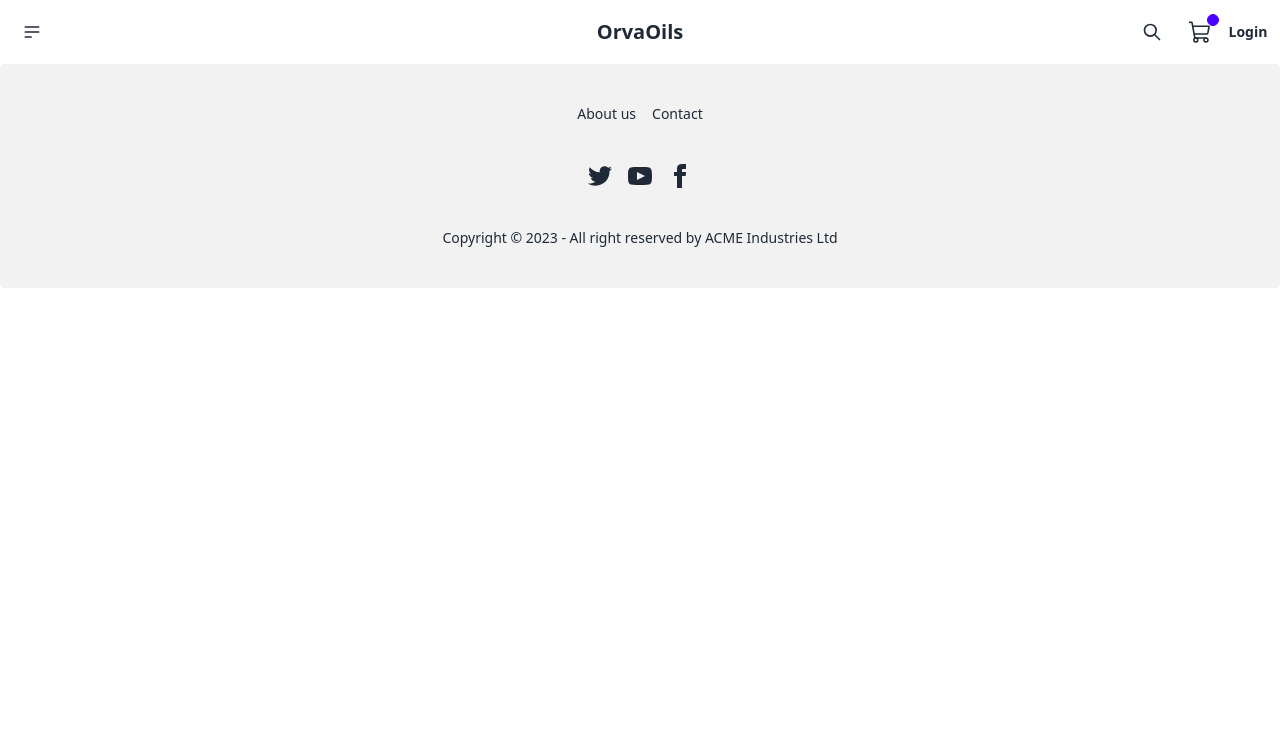
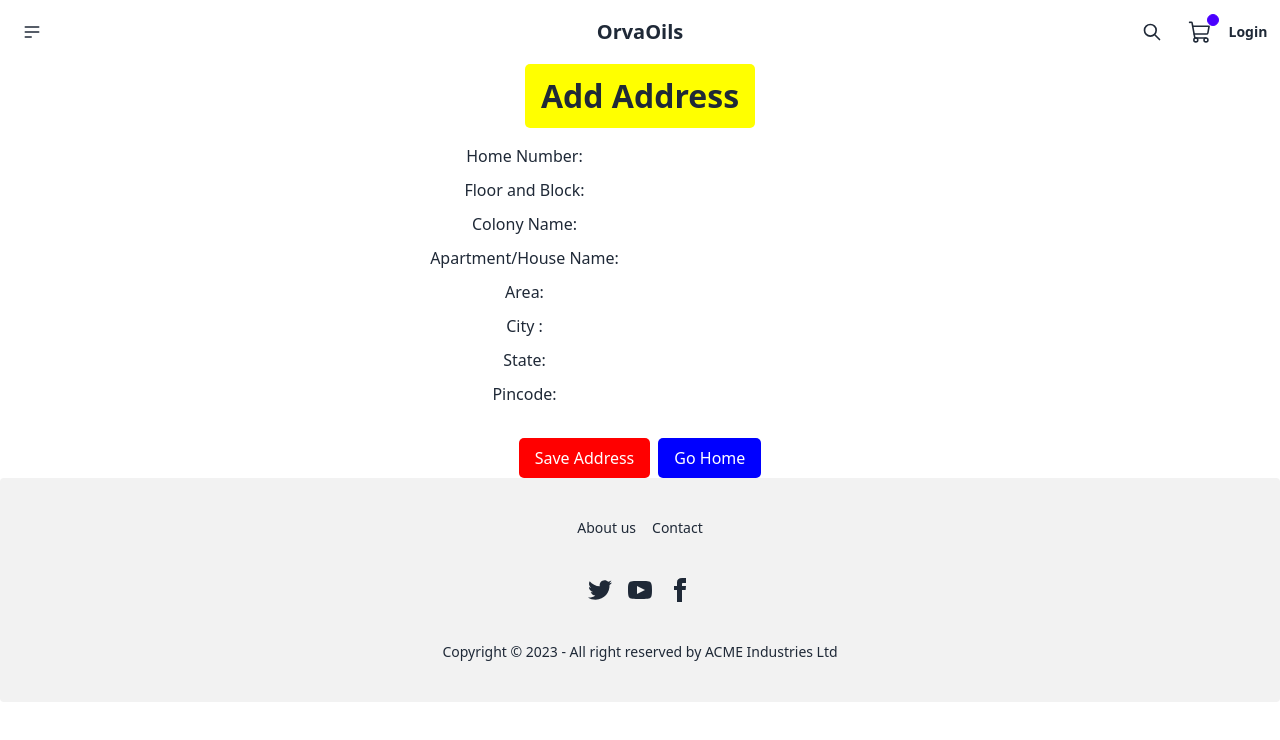
Before and after one commit to bharathan06/Web-dev-53, a React (Vite) app in the folder frontend/: page /addresses in a window 1280 px wide. Shown: the top 740 px of the page. Built offline with nearby package versions, Linux system fonts and the light colour scheme.

Commit message:
final profile
profile, about, login, logout

```diff
--- a/frontend/src/App.jsx
+++ b/frontend/src/App.jsx
@@ -7,6 +7,11 @@ import { Footer } from "./components/footer/footer";
 import { Cart } from './pages/cart/cart';
 import {Profile} from "./pages/profile/profile";
 import {Logout} from "./pages/logout/logout";
+import {PersonalInfo}  from './pages/profile/personal-info';
+import {Orders} from './pages/profile/orders';
+import {Wishlist} from './pages/profile/wishlist';
+import {Addresses} from './pages/profile/addresses';
+import {Login} from './pages/login/login';
 
 
 
@@ -25,6 +30,15 @@ function App() {
       <Route path="/cart" element={<Cart/>}/>
       <Route path="/profile" element={<Profile/>}/>
       <Route path="/logout" element={<Logout/>}/>
+      <Route path="/personal-info" element={<PersonalInfo/>}/>
+      <Route path="/orders" element={<Orders/>}/>
+      <Route path="/wishlist" element={<Wishlist/>}/>
+      <Route path="/addresses" element={<Addresses/>}/>
+      <Route path="/login" element={<Login/>}/>
+
+
+
+
 
 
 
--- a/frontend/src/pages/login/login.jsx
+++ b/frontend/src/pages/login/login.jsx
@@ -3,80 +3,117 @@ import { Link } from "react-router-dom";
 import { useNavigate } from "react-router-dom";
 
 export const Login = () => {
-  const data = { name: "", email: "", password: "" };
+  const data = { username: "", password: "" };
   const [user, setUser] = useState(data);
   const history = useNavigate();
 
-  const HandleChange = (e) => {
+  const handleChange = (e) => {
     setUser({ ...user, [e.target.name]: e.target.value });
   };
 
-  const Handlesubmit = (e) => {
-    let getuserArr = JSON.parse(localStorage.getItem("users"));
+  const handleSubmit = (e) => {
+    e.preventDefault();
+    history("/");
+  };
 
-    e.preventDefault();
-    if (user.email === "") {
-      alert("Please enter a Email");
-    } else if (user.email.indexOf("@") <= 0) {
-      alert(" @ Invalid position");
-    } else if (
-      user.email.charAt(user.email.length - 4) != "." &&
-      user.email.charAt(user.email.length - 3 != ".")
-    ) {
-      alert(" . invalid position");
-    } else if (user.password === "") {
-      alert("please enter password");
-    } else if (user.password.length <= 5 || user.password.length > 20) {
-      alert("password length must be between 5 and 20");
-    } else {
-      if (getuserArr && getuserArr.length) {
-        const userLogin = getuserArr.filter((el, i) => {
-          return el.email === user.email && el.password === user.password;
-        });
-        if (userLogin.length === 0) {
-          alert("invalid details");
-        } else {
-          console.log("user login succesfully");
-          history("/");
-        }
-      }
-    }
-  };
   return (
-    <div className="sigin-flex">
-      <div className="sigin-left">
-        <form onSubmit={Handlesubmit}>
+    <div
+      style={{
+        display: "flex",
+        alignItems: "center",
+        justifyContent: "center",
+        height: "90vh",
+      }}
+    >
+      <form
+        onSubmit={handleSubmit}
+        style={{
+          width: "300px",
+          textAlign: "center",
+          marginTop: "-20px",
+        }}
+      >
+        <div style={{ marginBottom: "15px" }}>
+        <label htmlFor="username" style={{ fontWeight: 'bold', fontSize: '18px' }}>
+            Username
+        </label>
+
           <input
-            autoComplete="off"
             type="text"
-            placeholder="Write your Email"
-            onChange={HandleChange}
-            name="email"
-            value={user.email}
+            id="username"
+            name="username"
+            value={user.username}
+            onChange={handleChange}
+            placeholder="Enter your username"
+            style={{
+              width: "100%",
+              padding: "8px",
+              boxSizing: "border-box",
+              marginBottom: "10px",
+
+
+            }}
           />
+        </div>
+        <div style={{ marginBottom: "15px" }}>
+        <label htmlFor="password" style={{ fontWeight: 'bold', fontSize: '18px' }}>
+            Password
+        </label>
           <input
-            autoComplete="off"
             type="password"
-            placeholder="Write your Password"
-            onChange={HandleChange}
+            id="password"
             name="password"
             value={user.password}
+            onChange={handleChange}
+            placeholder="Enter your password"
+            style={{
+              width: "100%",
+              padding: "8px",
+              boxSizing: "border-box",
+              marginBottom: "10px",
+            }}
           />
-          <button className="form-btn" type="submit">
-            Login in
+        </div>
+        <button
+          type="submit"
+          style={{
+            width: "100%",
+            padding: "10px",
+            boxSizing: "border-box",
+            background: "#4CAF50",
+            color: "white",
+            border: "none",
+            borderRadius: "5px",
+            cursor: "pointer",
+          }}
+        >
+          Login
         </button>
+        <p style={{ marginBottom: "10px", marginTop: "10px" }}>
+          <Link to="/forgot-password" style={{ textDecoration: "none" }}>
+            <button
+              style={{
+                width: "100%",
+                padding: "10px",
+                boxSizing: "border-box",
+                background: "#f44336",
+                color: "white",
+                border: "none",
+                borderRadius: "5px",
+                cursor: "pointer",
+              }}
+            >
+              Forgot Password?
+            </button>
+          </Link>
+        </p>
         <p>
-            Do you have an Account?{" "}
+          Don't have an account?{" "}
           <Link to="/signup" style={{ textDecoration: "none" }}>
             <span>Sign up</span>
           </Link>
         </p>
       </form>
     </div>
-
-      <div className="sigin-img-left">
-        <img src={siginImg} alt="" />
-      </div>
-    </div>
   );
 };
--- a/frontend/src/pages/logout/logout.jsx
+++ b/frontend/src/pages/logout/logout.jsx
@@ -1,12 +1,27 @@
 import React from 'react';
-import { MdLogout } from 'react-icons/md';
+import { useNavigate } from 'react-router-dom';
+
 export const Logout = () => {
+  const navigate = useNavigate();
+
+  const handleLogout = () => {
+
+    console.log('Logging out...');
+
+    navigate('/');
+  };
+
   return (
     <nav>
-          <ul className=' flex flex-col p-4 text-gray-900'>
-            <li className='text-xl py-4 flex'>
-              <MdLogout size={20} className='mr-4 text-white bg-black rounded-full' />
-              <Link to='/logout.jsx'>LOGOUT</Link>
+      <ul className='flex flex-col items-center p-4 text-gray-900'>
+        <li className='text-xl py-4 flex items-center'>
+
+          <button
+            onClick={handleLogout}
+            className='bg-red-500 text-white px-4 py-2 rounded hover:bg-red-600'
+          >
+            LOGOUT
+          </button>
         </li>
       </ul>
     </nav>
--- a/frontend/src/pages/profile/addresses.jsx
+++ b/frontend/src/pages/profile/addresses.jsx
@@ -0,0 +1,174 @@
+import React, { useState } from 'react';
+import {  useNavigate } from 'react-router-dom';
+
+export const Addresses = () => {
+  const navigate = useNavigate();
+  const [address, setAddress] = useState({
+    homeNumber: '',
+    floor: '',
+    block: '',
+    colony: '',
+    apartmentName: '',
+    area: '',
+    city: '',
+    state: '',
+    pincode: '',
+  });
+
+  const handleChange = (e) => {
+    const { name, value } = e.target;
+    setAddress((prevAddress) => ({
+      ...prevAddress,
+      [name]: value,
+    }));
+  };
+
+  const handleSubmit = (e) => {
+    e.preventDefault();
+    navigate('/');
+  };
+
+  return (
+    <div style={{ textAlign: 'center' }}>
+      <h1
+        style={{
+          fontSize: '2rem',
+          fontWeight: 'bold',
+          marginBottom: '1rem',
+          background: 'yellow',
+          display: 'inline-block',
+          padding: '0.5rem 1rem',
+          borderRadius: '5px',
+        }}
+      >
+        Add Address
+      </h1>
+      <form onSubmit={handleSubmit}>
+    <div>
+        <label>
+          Home Number:
+          <input
+            type="text"
+            name="homeNumber"
+            value={address.homeNumber}
+            onChange={handleChange}
+            style={{ marginBottom: '10px' }}
+          />
+        </label>
+        </div>
+
+
+        <div>
+        <label>
+          Floor and Block:
+          <input
+            type="text"
+            name="floorandblock"
+            value={address.floorandblock}
+            onChange={handleChange}
+            style={{ marginBottom: '10px' }}
+          />
+        </label>
+        </div>
+
+
+        <div>
+        <label>
+          Colony Name:
+          <input
+            type="text"
+            name="colony"
+            value={address.colony}
+            onChange={handleChange}
+            style={{ marginBottom: '10px' }}
+          />
+        </label>
+        </div>
+
+
+        <div>
+        <label>
+          Apartment/House Name:
+          <input
+            type="text"
+            name="apartmenthouseName"
+            value={address.apartmenthouseName}
+            onChange={handleChange}
+            style={{ marginBottom: '10px' }}
+          />
+        </label>
+        </div>
+
+
+        <div>
+        <label>
+          Area:
+          <input
+            type="text"
+            name="area"
+            value={address. area}
+            onChange={handleChange}
+            style={{ marginBottom: '10px' }}
+          />
+        </label>
+        </div>
+
+
+        <div>
+        <label>
+          City :
+          <input
+            type="text"
+            name="city"
+            value={address.city}
+            onChange={handleChange}
+            style={{ marginBottom: '10px' }}
+          />
+        </label>
+        </div>
+
+
+        <div>
+        <label>
+          State:
+          <input
+            type="text"
+            name="state"
+            value={address.state}
+            onChange={handleChange}
+            style={{ marginBottom: '10px' }}
+          />
+        </label>
+        </div>
+
+
+        <div>
+        <label>
+          Pincode:
+          <input
+            type="text"
+            name="pincode"
+            value={address.pincode}
+            onChange={handleChange}
+            style={{ marginBottom: '8px' }}
+          />
+        </label>
+        </div>
+
+
+        <br />
+        <button type="submit" style={{ background: 'red', color: 'white', padding: '0.5rem 1rem', borderRadius: '5px', marginRight: '8px' }}>
+          Save Address
+        </button>
+
+        <button
+    type="button"
+    onClick={() => navigate('/')}
+    style={{ background: 'blue', color: 'white', padding: '0.5rem 1rem', borderRadius: '5px' }}
+  >
+    Go Home
+  </button>
+      </form>
+    </div>
+  );
+};
--- a/frontend/src/pages/profile/orders.jsx
+++ b/frontend/src/pages/profile/orders.jsx
@@ -1,20 +1,37 @@
 import React, { useState } from 'react';
+import { useNavigate } from 'react-router-dom';
 
-export const OrdersPage = () => {
+export const Orders = () => {
+  const navigate = useNavigate();
+
   const [orders] = useState([
     {
       id: 1,
       orderNumber: 'ORD123',
       date: '2024-01-01',
       status: 'Shipped',
-
     },
-
+    {
+      id: 2,
+      orderNumber: 'ORD124',
+      date: '2024-01-01',
+      status: 'In Transit',
+    },
+    {
+      id: 3,
+      orderNumber: 'ORD125',
+      date: '2024-01-01',
+      status: 'Delivered',
+    },
   ]);
 
+  const handleGoHome = () => {
+    navigate('/');
+  };
+
   return (
-    <div>
-      <h1>My Orders</h1>
+    <div style={{ textAlign: 'center' }}>
+      <h1 style={{ fontSize: '2rem', fontWeight: 'bold' }}>My Orders</h1>
       {orders.map((order) => (
         <div key={order.id}>
           <h2>Order Number: {order.orderNumber}</h2>
@@ -23,6 +40,22 @@ export const OrdersPage = () => {
           <hr />
         </div>
       ))}
+
+      <button
+        onClick={handleGoHome}
+        style={{
+          backgroundColor: 'red',
+          color: 'white',
+          padding: '10px 20px',
+          fontSize: '1rem',
+          fontWeight: 'bold',
+          borderRadius: '5px',
+          cursor: 'pointer',
+          marginTop: '20px',
+        }}
+      >
+        Go Home
+      </button>
     </div>
   );
 };
```
Also changed, not shown: frontend/src/pages/profile/personal-info.jsx (+8 -9 lines), frontend/src/pages/profile/profile.jsx (+7 -7 lines), frontend/src/pages/profile/wishlist.jsx (+15 -3 lines), package.json (added, +7 -0 lines), 1 other file (tests, documents, lock files or other folders). Lines whose indentation alone changed are shown as unchanged.
